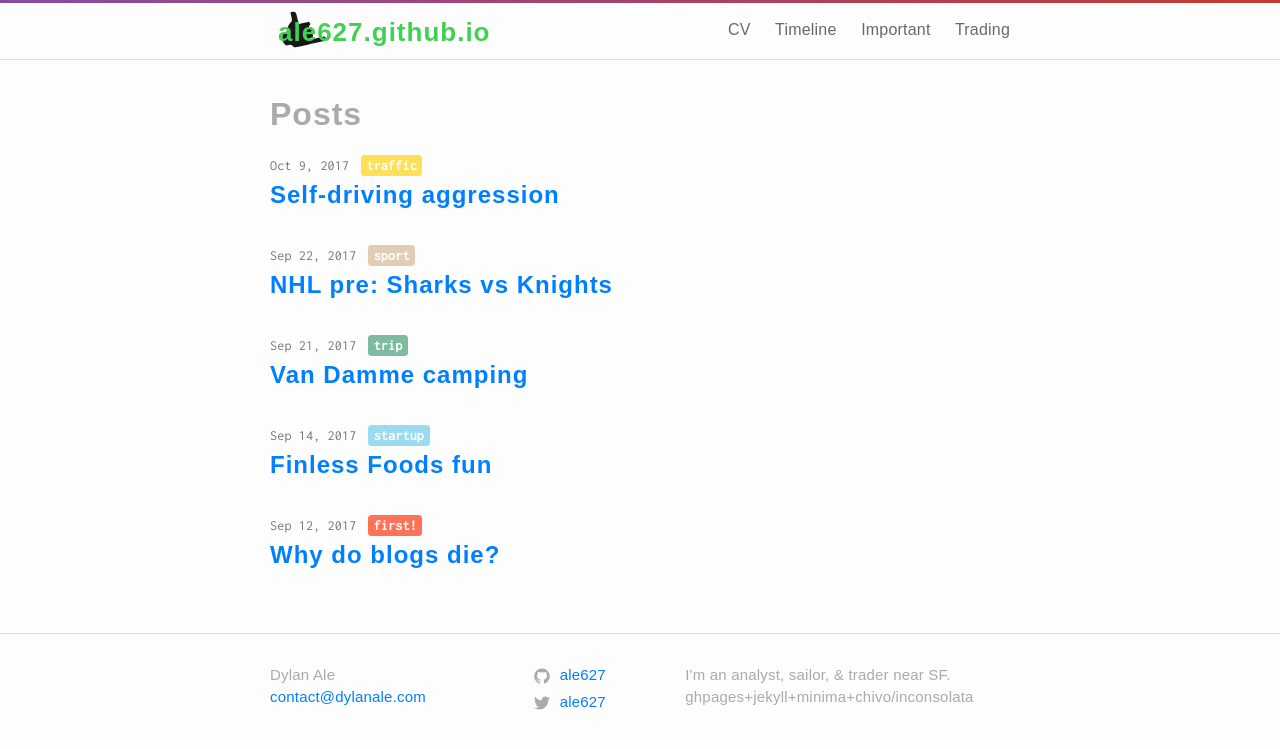
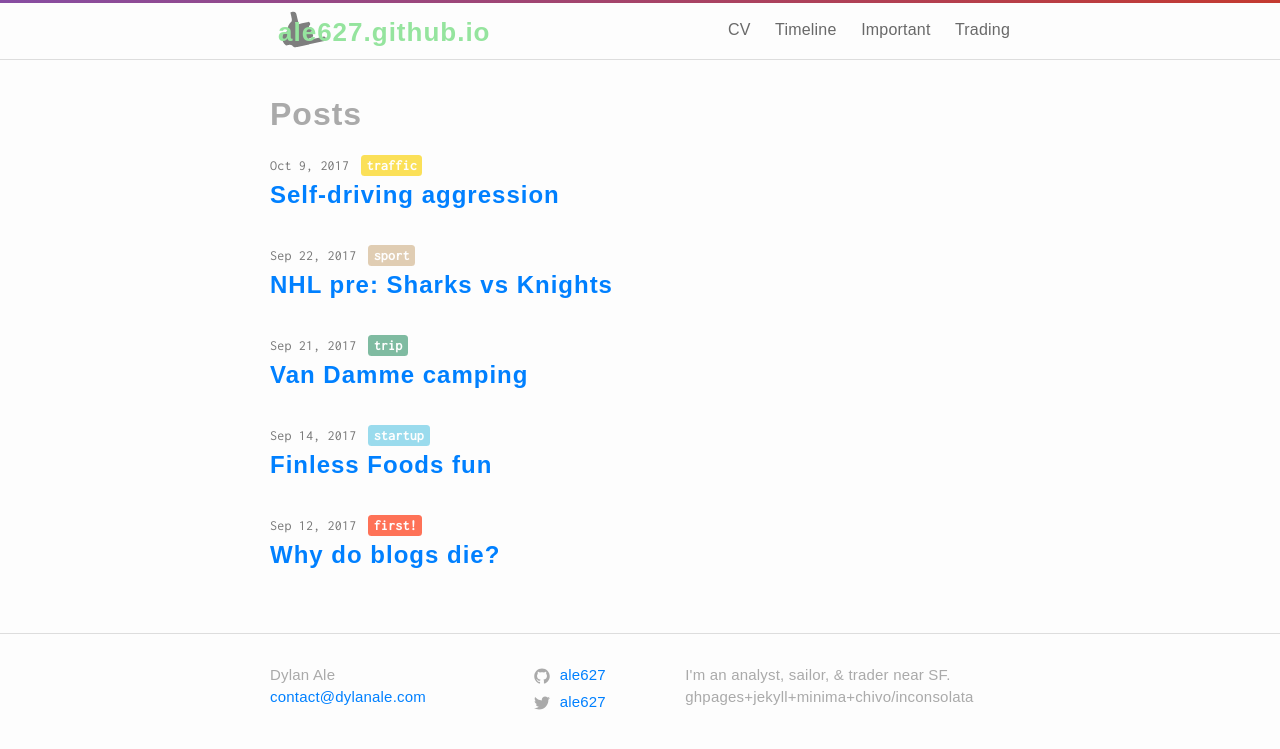
Before and after one commit to ale627/ale627.github.io, a Jekyll site: the page built from index.md, in a window 1280 px wide. Shown: the top 749 px of the page. Built offline with Jekyll 4.4.1, drawn with Linux system fonts in a browser that asks for light colours; some web fonts are replaced.

Commit message:
shaka breh

```diff
--- a/_includes/footer.html
+++ b/_includes/footer.html
@@ -1,5 +1,5 @@
 <footer class="site-footer">
-
+<script> </script> <!-- chrome fix for firing transition animations on load -->
   <div class="wrapper">
 
     <!--<h2 class="footer-heading">{{ site.title | escape }}</h2> -->
--- a/assets/main.scss
+++ b/assets/main.scss
@@ -163,8 +163,13 @@ tr:nth-child(odd) { background-color: #e9e9e9;}
   background-image: url('/assets/shaka.svg');
   background-repeat: no;
   //transform: rotate(-90deg);
-
-  opacity: .9;
+    -o-transition:.3s;
+    -ms-transition:.3s;
+    -moz-transition:.3s;
+    -webkit-transition:.3s;
+    transition:.3s;
+    -webkit-backface-visibility: hidden;
+  opacity: .5;
   //-webkit-filter: grayscale(100%); /* Safari 6.0 - 9.0 */
   //filter: grayscale(100%);
 
@@ -172,14 +177,7 @@ tr:nth-child(odd) { background-color: #e9e9e9;}
   &:hover {
     transform: rotate(20deg);
     -webkit-transform-origin: 30% 60%;
-
-    -o-transition:.2s;
-    -ms-transition:.2s;
-    -moz-transition:.2s;
-    -webkit-transition:.2s;
-    transition:.2s;
-    -webkit-backface-visibility: hidden;
-
+    opacity: .8;
   }
 
 }
```
Also changed, not shown: 12 other files.
